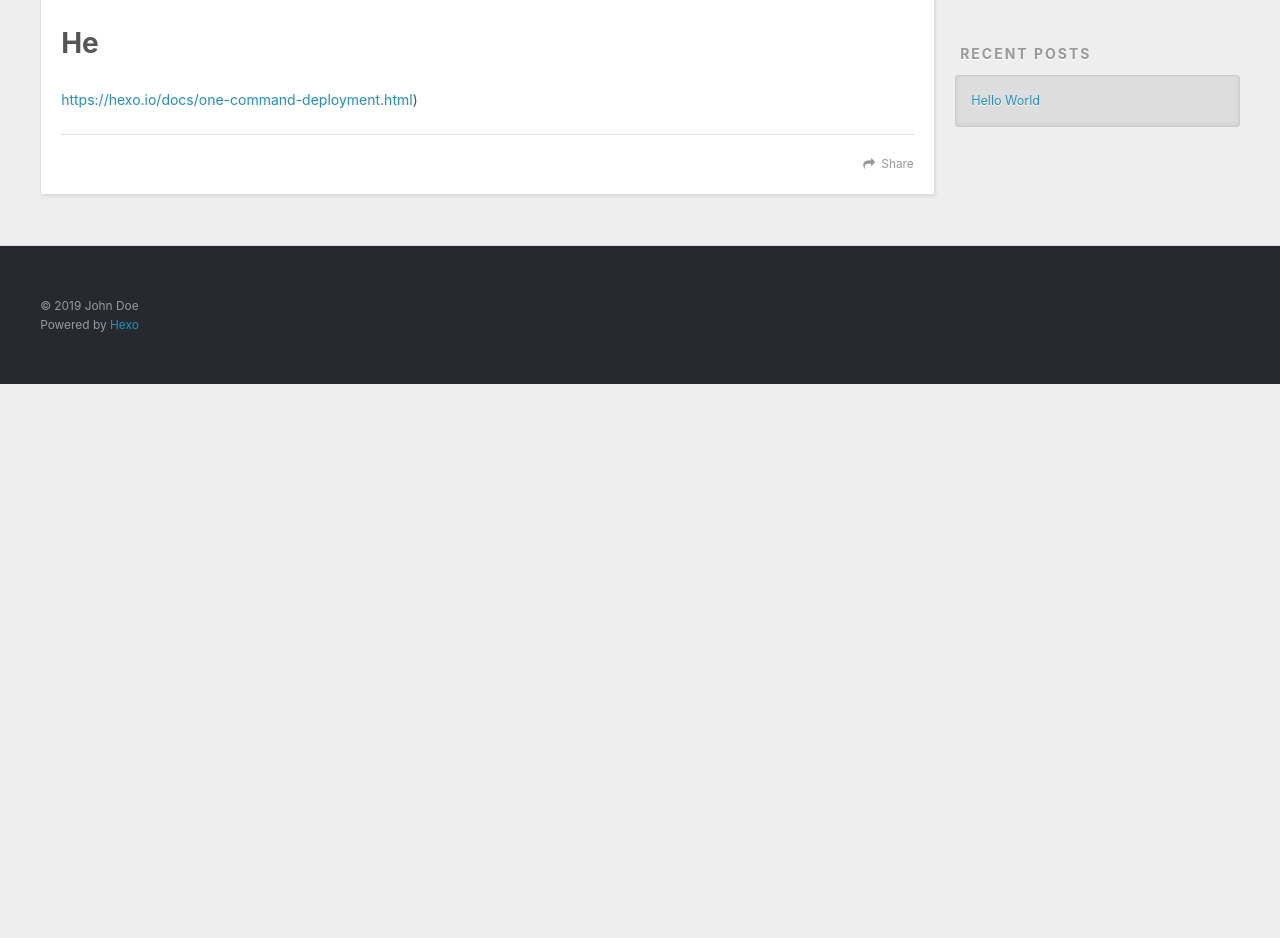
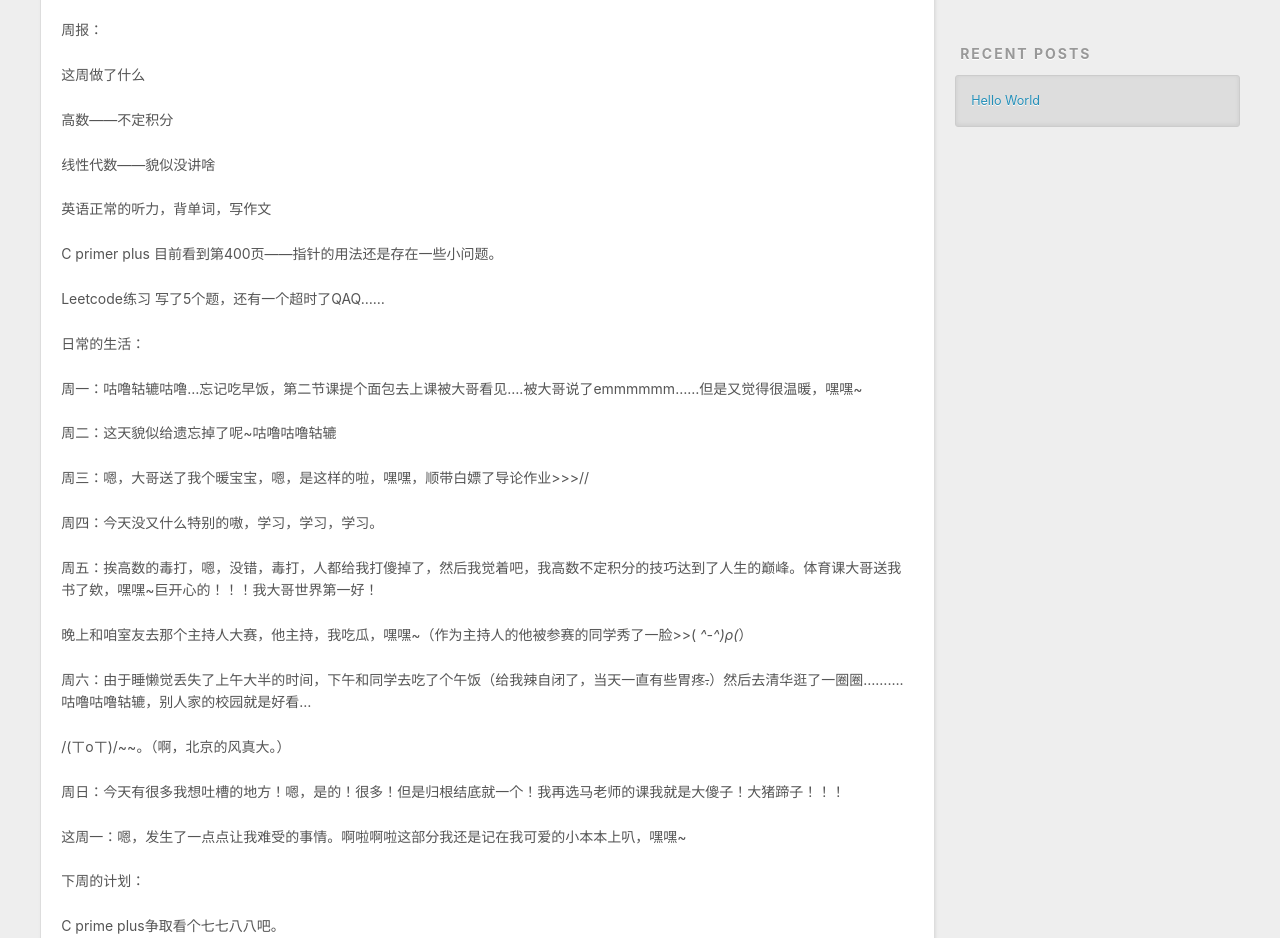
Before and after one commit to SevenPurs/SevenPurs.github.io, a plain HTML site: page 2019/11/02/hello-world/index.html in a window 1280 px wide. Shown: the part 434-1372 px from the top of the page. Before the commit the page ends 818 px from the top, so only its background shows below. Drawn offline with nearby package versions, Linux system fonts and the light colour scheme.

Commit message:
Site updated: 2019-11-20 23:00:51

```diff
--- a/2019/11/02/hello-world/index.html
+++ b/2019/11/02/hello-world/index.html
@@ -7,14 +7,14 @@
 
   <title>Hello World | Hexo</title>
   <meta name="viewport" content="width=device-width, initial-scale=1, maximum-scale=1">
-  <meta name="description" content="Hehttps:&#x2F;&#x2F;hexo.io&#x2F;docs&#x2F;one-command-deployment.html)">
+  <meta name="description" content="周报： 这周做了什么 高数——不定积分 线性代数——貌似没讲啥 英语正常的听力，背单词，写作文 C primer plus 目前看到第400页——指针的用法还是存在一些小问题。 Leetcode练习 写了5个题，还有一个超时了QAQ…… 日常的生活： 周一：咕噜轱辘咕噜…忘记吃早饭，第二节课提个面包去上课被大哥看见….被大哥说了emmmmmm……但是又觉得很温暖，嘿嘿~ 周二：这天貌似给遗忘掉了呢">
 <meta property="og:type" content="article">
 <meta property="og:title" content="Hello World">
 <meta property="og:url" content="http:&#x2F;&#x2F;yoursite.com&#x2F;2019&#x2F;11&#x2F;02&#x2F;hello-world&#x2F;index.html">
 <meta property="og:site_name" content="Hexo">
-<meta property="og:description" content="Hehttps:&#x2F;&#x2F;hexo.io&#x2F;docs&#x2F;one-command-deployment.html)">
+<meta property="og:description" content="周报： 这周做了什么 高数——不定积分 线性代数——貌似没讲啥 英语正常的听力，背单词，写作文 C primer plus 目前看到第400页——指针的用法还是存在一些小问题。 Leetcode练习 写了5个题，还有一个超时了QAQ…… 日常的生活： 周一：咕噜轱辘咕噜…忘记吃早饭，第二节课提个面包去上课被大哥看见….被大哥说了emmmmmm……但是又觉得很温暖，嘿嘿~ 周二：这天貌似给遗忘掉了呢">
 <meta property="og:locale" content="en">
-<meta property="og:updated_time" content="2019-11-20T14:47:30.029Z">
+<meta property="og:updated_time" content="2019-11-20T15:00:11.299Z">
 <meta name="twitter:card" content="summary">
 
     <link rel="alternate" href="/atom.xml" title="Hexo" type="application/atom+xml">
@@ -84,7 +84,30 @@
 
     <div class="article-entry" itemprop="articleBody">
 
-        <h1 id="He"><a href="#He" class="headerlink" title="He"></a>He</h1><p><a href="https://hexo.io/docs/one-command-deployment.html" target="_blank" rel="noopener">https://hexo.io/docs/one-command-deployment.html</a>)</p>
+        <p>周报：</p>
+<p>这周做了什么</p>
+<p>高数——不定积分</p>
+<p>线性代数——貌似没讲啥</p>
+<p>英语正常的听力，背单词，写作文</p>
+<p>C primer plus 目前看到第400页——指针的用法还是存在一些小问题。</p>
+<p>Leetcode练习 写了5个题，还有一个超时了QAQ……</p>
+<p>日常的生活：</p>
+<p>周一：咕噜轱辘咕噜…忘记吃早饭，第二节课提个面包去上课被大哥看见….被大哥说了emmmmmm……但是又觉得很温暖，嘿嘿~</p>
+<p>周二：这天貌似给遗忘掉了呢~咕噜咕噜轱辘</p>
+<p>周三：嗯，大哥送了我个暖宝宝，嗯，是这样的啦，嘿嘿，顺带白嫖了导论作业&gt;&gt;&gt;//</p>
+<p>周四：今天没又什么特别的嗷，学习，学习，学习。</p>
+<p>周五：挨高数的毒打，嗯，没错，毒打，人都给我打傻掉了，然后我觉着吧，我高数不定积分的技巧达到了人生的巅峰。体育课大哥送我书了欸，嘿嘿~巨开心的！！！我大哥世界第一好！</p>
+<p>晚上和咱室友去那个主持人大赛，他主持，我吃瓜，嘿嘿~（作为主持人的他被参赛的同学秀了一脸&gt;&gt;( <em>^-^)ρ(</em>）</p>
+<p>周六：由于睡懒觉丢失了上午大半的时间，下午和同学去吃了个午饭（给我辣自闭了，当天一直有些胃疼<del>.</del>）然后去清华逛了一圈圈……….咕噜咕噜轱辘，别人家的校园就是好看…</p>
+<p>/(ㄒoㄒ)/~~。（啊，北京的风真大。）</p>
+<p>周日：今天有很多我想吐槽的地方！嗯，是的！很多！但是归根结底就一个！我再选马老师的课我就是大傻子！大猪蹄子！！！</p>
+<p>这周一：嗯，发生了一点点让我难受的事情。啊啦啊啦这部分我还是记在我可爱的小本本上叭，嘿嘿~</p>
+<p>下周的计划：</p>
+<p>C prime plus争取看个七七八八吧。</p>
+<p>试着玩玩咱的云服务器。</p>
+<p>争取人资管能过吧</p>
+<p>月亮与六便士看完，顺便写个读书笔记。</p>
+<p><a href="https://hexo.io/docs/one-command-deployment.html" target="_blank" rel="noopener">https://hexo.io/docs/one-command-deployment.html</a>)</p>
 
 
     </div>
```
Also changed, not shown: index.html (+24 -1 lines).
